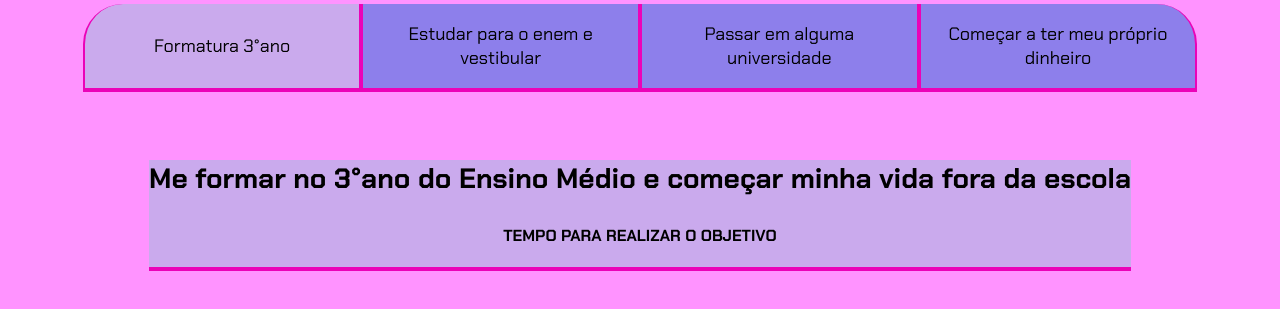
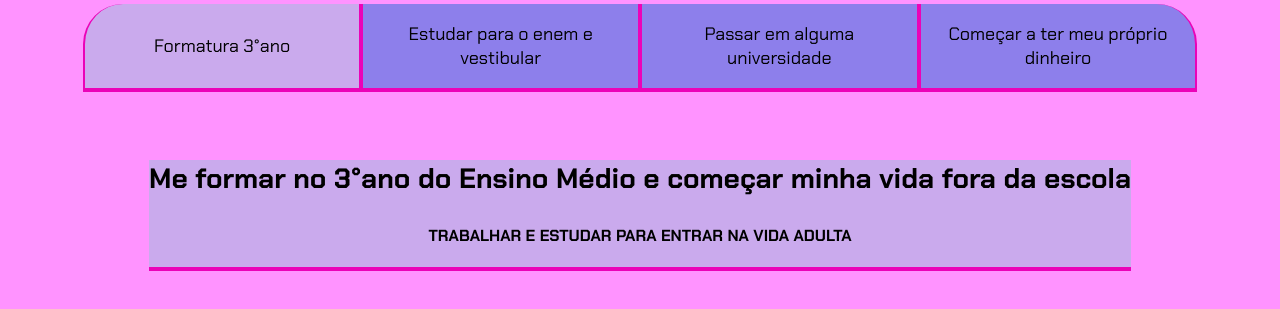
Before and after one commit to mavissouza/projeto3D-mavi, a plain HTML site: page index.html in a window 1280 px wide. Shown: the part 99-408 px from the top of the page. Drawn offline with Linux system fonts and the light colour scheme.

Commit message:
objetivos

```diff
--- a/index.html
+++ b/index.html
@@ -18,22 +18,22 @@
         <div class="abas-textos">
             <div class="aba-conteudo ativo">
               <h3 class="aba-conteudo-titulo-principal">Me formar no 3°ano do Ensino Médio e começar minha vida fora da escola</h3>
-                <h4 class="aba-conteudo-titulo-secundario">Tempo para realizar o objetivo</h4>
+                <h4 class="aba-conteudo-titulo-secundario">Trabalhar e estudar para entrar na vida adulta</h4>
                 <div class="contador"></div>
             </div>
             <div class="aba-conteudo">
               <h3 class="aba-conteudo-titulo-principal">Estudar diarimamente pelo cursinho online conteúdos específicos</h3>
-                <h4 class="aba-conteudo-titulo-secundario">Tempo para realizar o objetivo</h4>
+                <h4 class="aba-conteudo-titulo-secundario">Conseguir entrar e ter desconto na faculdade pelo enem</h4>
                 <div class="contador"></div>
             </div>
             <div class="aba-conteudo">
               <h3 class="aba-conteudo-titulo-principal">Passar em biomedicina na Univel</h3>
-                <h4 class="aba-conteudo-titulo-secundario">Tempo para realizar o objetivo</h4>
+                <h4 class="aba-conteudo-titulo-secundario">Me preparar para a faculdade</h4>
                 <div class="contador"></div>
             </div>
             <div class="aba-conteudo">
               <h3 class="aba-conteudo-titulo-principal">Guardar dinheiro até o final do ano</h3>
-                <h4 class="aba-conteudo-titulo-secundario">Tempo para realizar o objetivo</h4>
+                <h4 class="aba-conteudo-titulo-secundario">Economizar para conquistar pequenas coisas importantes</h4>
                 <div class="contador"></div>
             </div>
             </div>
```
